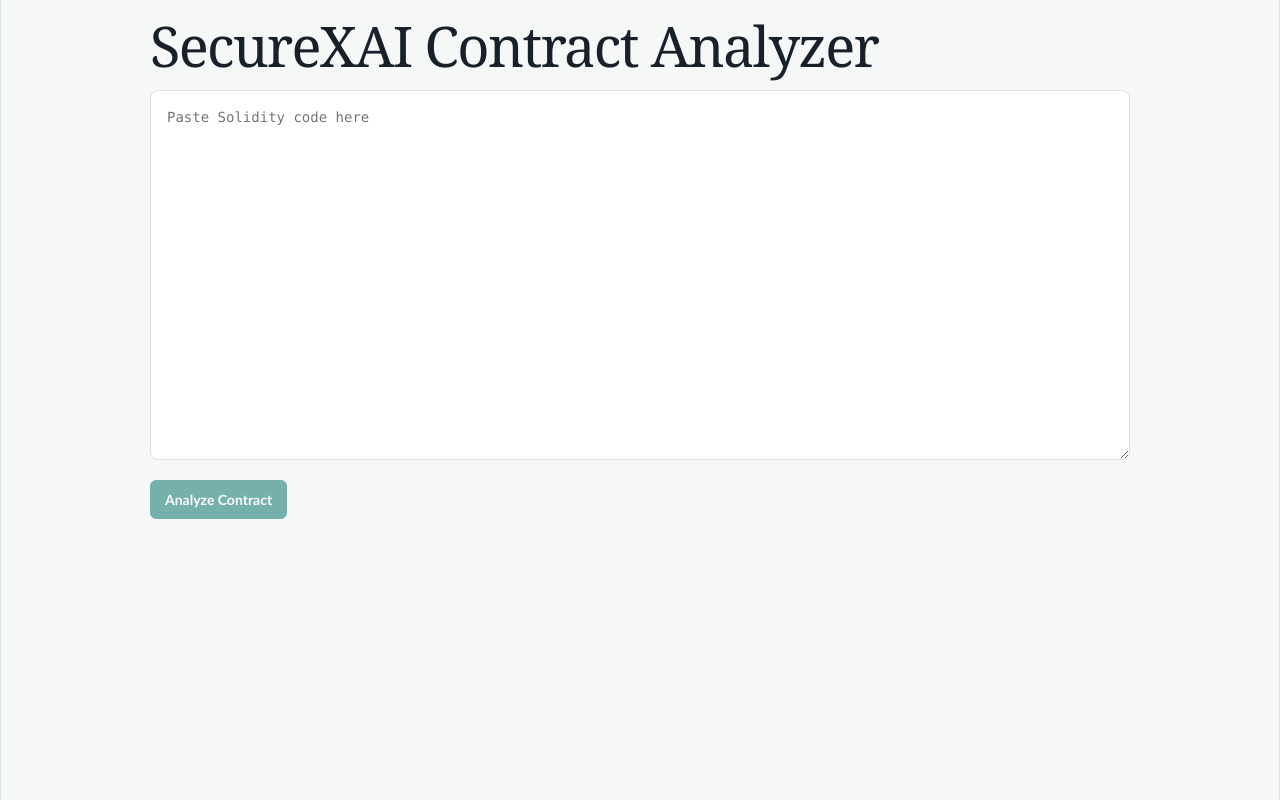
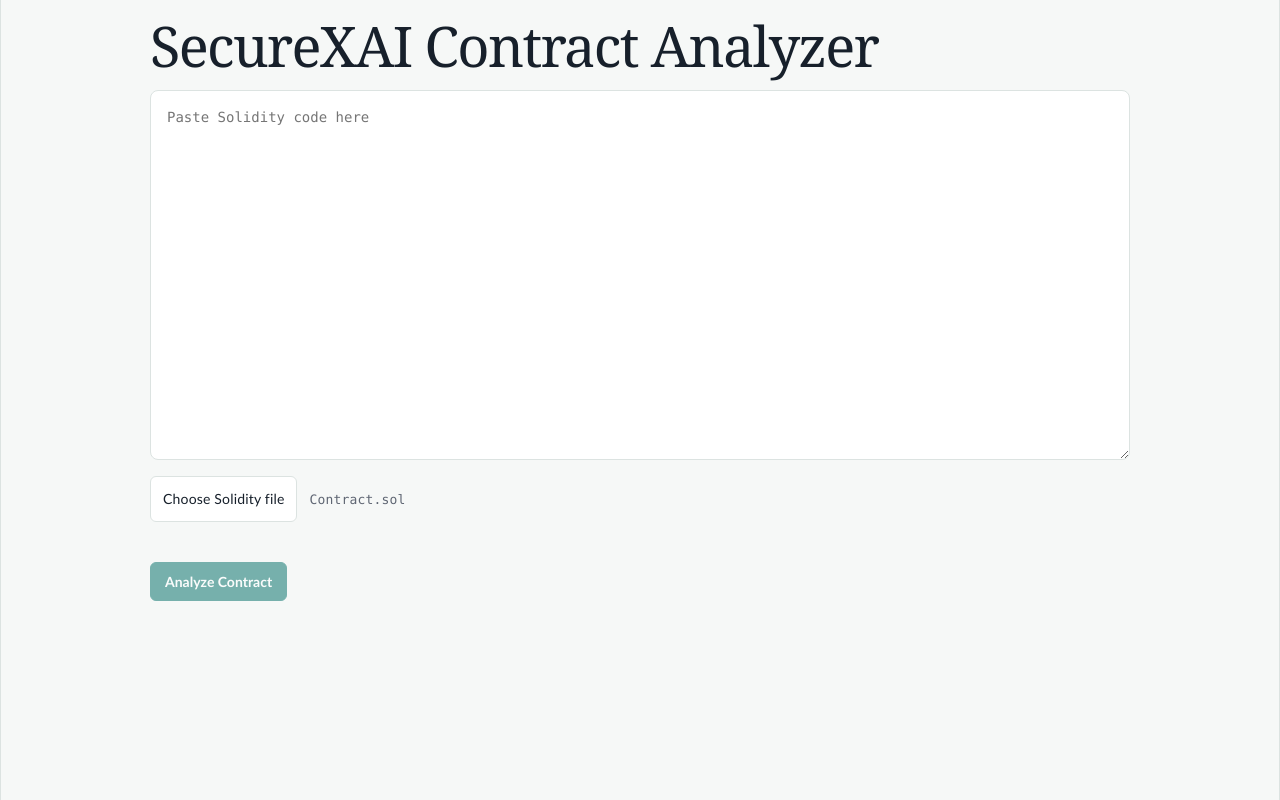
Before and after one commit to JumanAslamKhan/securexai, a React (Vite) app in the folder frontend/: page / in a window 1280 px wide. Built offline with nearby package versions, Linux system fonts and the light colour scheme.

Commit message:
Add Solidity file upload

```diff
--- a/frontend/src/App.tsx
+++ b/frontend/src/App.tsx
@@ -1,4 +1,4 @@
-import { useState } from "react";
+import { type ChangeEvent, useState } from "react";
 
 type Finding = {
   rule_id: string;
@@ -32,10 +32,20 @@ type SeverityFilter = "all" | Finding["severity"];
 
 function App() {
   const [source, setSource] = useState("");
+  const [filename, setFilename] = useState("Contract.sol");
   const [result, setResult] = useState<AnalysisResult | null>(null);
   const [loading, setLoading] = useState(false);
   const [error, setError] = useState("");
   const [severityFilter, setSeverityFilter] = useState<SeverityFilter>("all");
+
+  async function loadContractFile(event: ChangeEvent<HTMLInputElement>) {
+    const file = event.target.files?.[0];
+    if (!file) return;
+    setFilename(file.name);
+    setSource(await file.text());
+    setResult(null);
+    setError("");
+  }
 
   async function analyzeContract() {
     setLoading(true);
@@ -48,7 +58,7 @@ function App() {
           "Content-Type": "application/json",
         },
         body: JSON.stringify({
-          filename: "Contract.sol",
+          filename,
           source,
         }),
       });
@@ -82,6 +92,14 @@ function App() {
         rows={16}
         cols={80}
       />
+
+      <div className="input-actions">
+        <label className="file-picker">
+          <span>Choose Solidity file</span>
+          <input type="file" accept=".sol,text/plain" onChange={loadContractFile} />
+        </label>
+        <span className="filename">{filename}</span>
+      </div>
 
       <br />
 
--- a/frontend/src/index.css
+++ b/frontend/src/index.css
@@ -80,6 +80,37 @@ textarea {
   color: var(--text-h);
   background: var(--panel);
   font: 14px/1.5 var(--mono);
+}
+
+.input-actions {
+  display: flex;
+  align-items: center;
+  gap: 12px;
+  margin-top: 10px;
+}
+
+.file-picker {
+  display: inline-flex;
+  padding: 9px 12px;
+  border: 1px solid var(--border);
+  border-radius: 6px;
+  color: var(--text-h);
+  background: var(--panel);
+  font-size: 14px;
+  cursor: pointer;
+}
+
+.file-picker input {
+  position: absolute;
+  width: 1px;
+  height: 1px;
+  overflow: hidden;
+  clip: rect(0 0 0 0);
+}
+
+.filename {
+  color: var(--text);
+  font: 13px var(--mono);
 }
 
 button,
```
